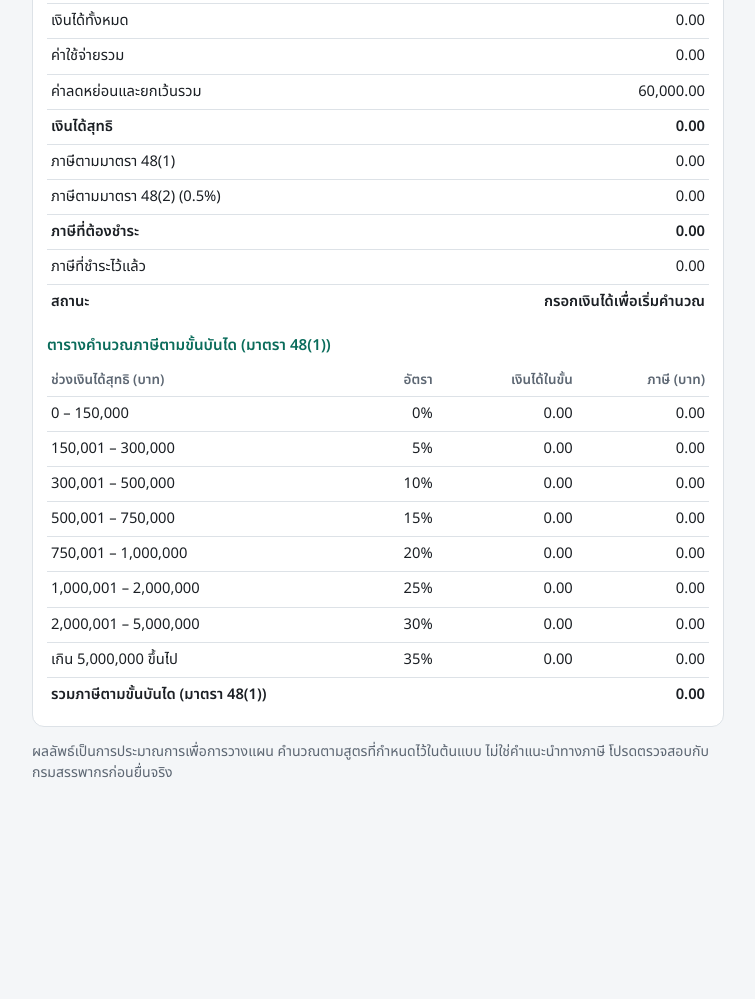
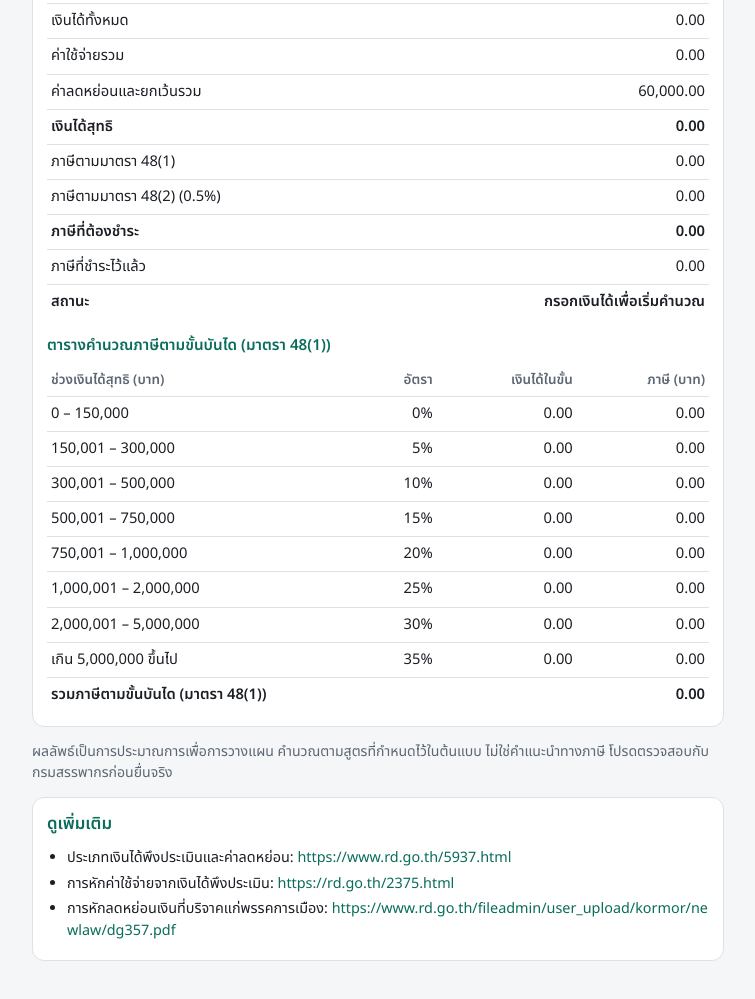
Before and after one commit to imkhunche/simple-thai-tax-calculator, a plain HTML site: page index.html in a window 1280 px wide. Shown: the part 4027-5026 px from the top of the page, without its empty margins (262-1017 px from the left). Before the commit the page ends 4928 px from the top, so only its background shows below. Drawn offline with Linux system fonts and the light colour scheme.

Commit message:
Add references to the Revenue Department

```diff
--- a/index.html
+++ b/index.html
@@ -32,11 +32,14 @@ button.btn-add:hover{background:var(--ac2)}
 button.btn-del{color:#d9534f;border-color:var(--bd)}
 button.btn-del:hover{background:rgba(217,83,79,0.1)}
 .exp-box{display:flex;flex-direction:column;gap:6px}
-.exp-info{font-size:.85rem;color:var(--ac);text-align:right;padding:4px 0}
 table{width:100%;border-collapse:collapse}td,th{padding:6px 4px;border-top:1px solid var(--bd);font-size:.92rem}
 td+td,th+th{text-align:right;font-variant-numeric:tabular-nums}
 th{text-align:left;color:var(--mu);font-weight:600;font-size:.84rem;border-top:0}
 tr.k td{font-weight:600}
+ul.ref-list{margin:6px 0 0;padding-left:20px;font-size:.9rem}
+ul.ref-list li{margin:4px 0}
+ul.ref-list a{color:var(--ac);text-decoration:none;word-break:break-all}
+ul.ref-list a:hover{text-decoration:underline}
 #bar{position:fixed;left:0;right:0;bottom:0;background:var(--ac2);color:var(--tx);border-top:2px solid var(--ac);padding:10px 16px calc(10px + env(safe-area-inset-bottom,0px));display:flex;justify-content:space-between;gap:10px;align-items:center;z-index:5}
 #bar small{opacity:.9}
 </style></head><body>
@@ -52,6 +55,14 @@ tr.k td{font-weight:600}
 </section>
 <section id="n94" hidden><h2>หมายเหตุ ภ.ง.ด. 94</h2><p class="mu">เงินได้ 40(5)-(8) ช่วง ม.ค.–มิ.ย. เกิน <span id="thr"></span> บาท จึงต้องยื่น ภ.ง.ด. 94 (ม.ค.–มิ.ย.)</p><p>โปรดตรวจสอบภาษีที่ชำระไว้ครึ่งปี (ภ.ง.ด.94) ผ่านระบบออนไลน์ของกรมสรรพากร หากภาษีรวมทั้งปีน้อยกว่าที่ภาษีที่ชำระไว้ครึ่งปี ท่านมีสิทธิขอคืนเงินภาษีในส่วนที่ชำระไว้เกินนั้นได้</p></section>
 <p class="mu">ผลลัพธ์เป็นการประมาณการเพื่อการวางแผน คำนวณตามสูตรที่กำหนดไว้ในต้นแบบ ไม่ใช่คำแนะนำทางภาษี โปรดตรวจสอบกับกรมสรรพากรก่อนยื่นจริง</p>
+<section>
+  <h2>ดูเพิ่มเติม</h2>
+  <ul class="ref-list">
+    <li>ประเภทเงินได้พึงประเมินและค่าลดหย่อน: <a href="https://www.rd.go.th/5937.html" target="_blank" rel="noopener noreferrer">https://www.rd.go.th/5937.html</a></li>
+    <li>การหักค่าใช้จ่ายจากเงินได้พึงประเมิน: <a href="https://rd.go.th/2375.html" target="_blank" rel="noopener noreferrer">https://rd.go.th/2375.html</a></li>
+    <li>การหักลดหย่อนเงินที่บริจาคแก่พรรคการเมือง: <a href="https://www.rd.go.th/fileadmin/user_upload/kormor/newlaw/dg357.pdf" target="_blank" rel="noopener noreferrer">https://www.rd.go.th/fileadmin/user_upload/kormor/newlaw/dg357.pdf</a></li>
+  </ul>
+</section>
 </main>
 <div id="bar"><div><b id="bs">—</b><br><small id="fm"></small></div></div>
 <script>
@@ -337,7 +348,6 @@ function up(){
  ALL_STATIC.forEach(f=>{if(f[4])$('r_'+f[0]).hidden=!f[4](s)});
  const r=calc(s);
 
- // แสดงสรุปค่าใช้จ่ายแต่ละหมวด
  const expMap = [
    ['e3', r.exDetails.ex3],
    ['e5', r.exDetails.ex5],
@@ -368,7 +378,6 @@ function up(){
 
  $('res').innerHTML=rows.map(([a,v,k])=>`<tr class="${k?'k':''}"><td>${a}</td><td>${f2(v)}</td></tr>`).join('')+`<tr class="k"><td>สถานะ</td><td>${msg}</td></tr>`+(F?`<tr><td>แบบที่ต้องยื่น</td><td>${F}</td></tr>`:'');
 
- // ตารางขั้นบันไดภาษี
  $('brackets').innerHTML = `
    <thead><tr><th>ช่วงเงินได้สุทธิ (บาท)</th><th>อัตรา</th><th>เงินได้ในขั้น</th><th>ภาษี (บาท)</th></tr></thead>
    <tbody>
```
